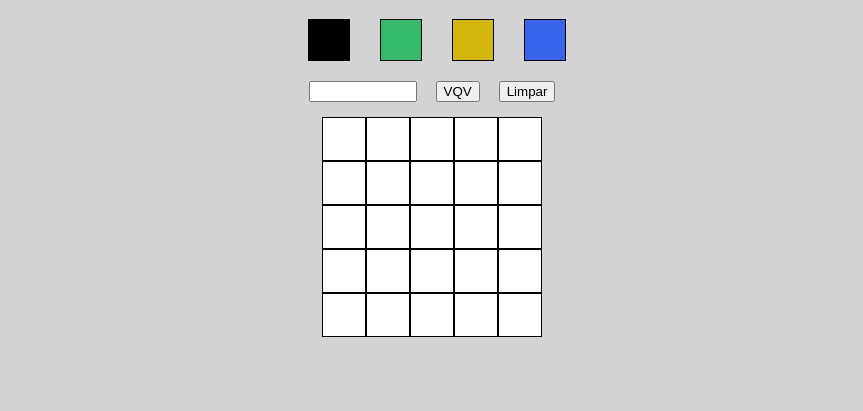
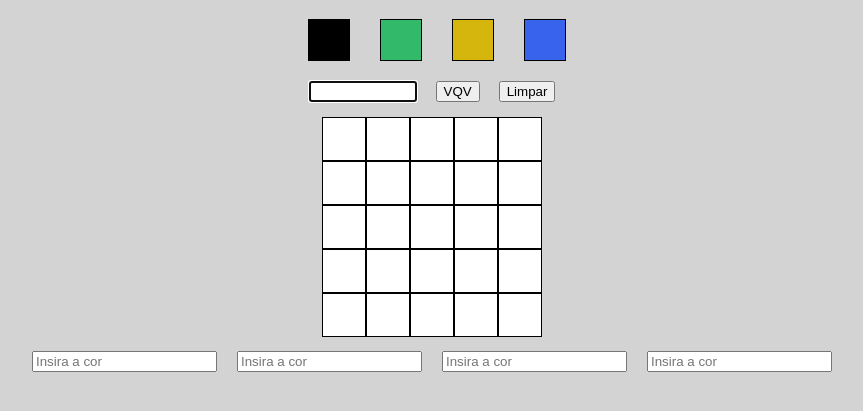
Before and after one commit to danielbped/PixelArt, a plain HTML site: page index.html in a window 1280 px wide. Shown: the part 61-472 px from the top of the page, without its empty margins (208-1071 px from the left). Drawn offline with Linux system fonts and the light colour scheme.

Commit message:
Inicia função de alteração de cores pelo usuário

```diff
--- a/index.html
+++ b/index.html
@@ -15,13 +15,14 @@
     </section>
 
     <section id = 'botoes'>
-      <input type="text" id = 'board-size' class = 'input-size' focus>
+      <input type="text" min = 1 id = 'board-size' class = 'input-size' autofocus>
       <button id = 'generate-board'>VQV</button>
       <button id = 'clear-board'>Limpar</button>
     </section>
-    <!-- <div id = 'botoes'></div> -->
 
     <section id='pixel-board'></section>
+
+    <section id='input-cor'></section>
 
     <script src='./script.js'></script>
   </body>
--- a/script.js
+++ b/script.js
@@ -1,7 +1,7 @@
 window.onload = function () {
   let paletaCores = document.querySelector('#color-palette');
   let quadro = document.querySelector('#pixel-board');
-  let botoes = document.querySelector('#botoes');
+  let inputCor = document.querySelector('#input-cor');
   let tamanhoQuadro = 5;
 
   geraCores();
@@ -9,6 +9,7 @@ window.onload = function () {
   novoQuadro();
   pintaPixel();
   apagar();
+  inputCores();
 
   let cores = document.querySelectorAll('.color');
 
@@ -52,6 +53,13 @@ window.onload = function () {
   let inputTamanho = document.querySelector('.input-size');
   botaoTamanho.addEventListener('click', mudaTamanho);
 
+  inputCor.addEventListener('keyup', function (event) {
+    if (event.keyCode == 13) {
+      inputMudaCores();
+    }
+  });
+
+
   inputTamanho.addEventListener('keyup', function (event) {
     var key = event.which || event.keyCode;
     if (key == 13) {
@@ -83,6 +91,16 @@ window.onload = function () {
       novaCor.className = 'color';
       novaCor.style.backgroundColor = cores[index];
       paletaCores.appendChild(novaCor);
+    }
+  }
+
+  function inputCores() {
+    let cores = document.querySelectorAll('.color');
+    for (let index = 0; index < cores.length; index += 1) {
+      let novoInput = document.createElement('input');
+      novoInput.className = 'input-color';
+      novoInput.placeholder = 'Insira a cor'
+      inputCor.appendChild(novoInput);
     }
   }
 
@@ -122,4 +140,15 @@ window.onload = function () {
     }
     criaPaletaCores(coresPaleta);
   }
+
+  //Resolver
+  function inputMudaCores() {
+    let cores = document.querySelectorAll('.color');
+    let inputMudaCor = document.querySelectorAll('.input-color');
+    for (let index = 0; index < inputMudaCor.length; index += 1) {
+      let novaCor = inputMudaCor[index].innerText;
+      cores[index].style.backgroundColor = novaCor;
+      console.log(novaCor)
+    }
+  }
 };
--- a/style.css
+++ b/style.css
@@ -34,6 +34,10 @@ body {
     height: 40px;
 }
 
+.input-color {
+    margin: 10px;
+}
+
 .pixel {
     width: 40px;
     height: 40px;
```
